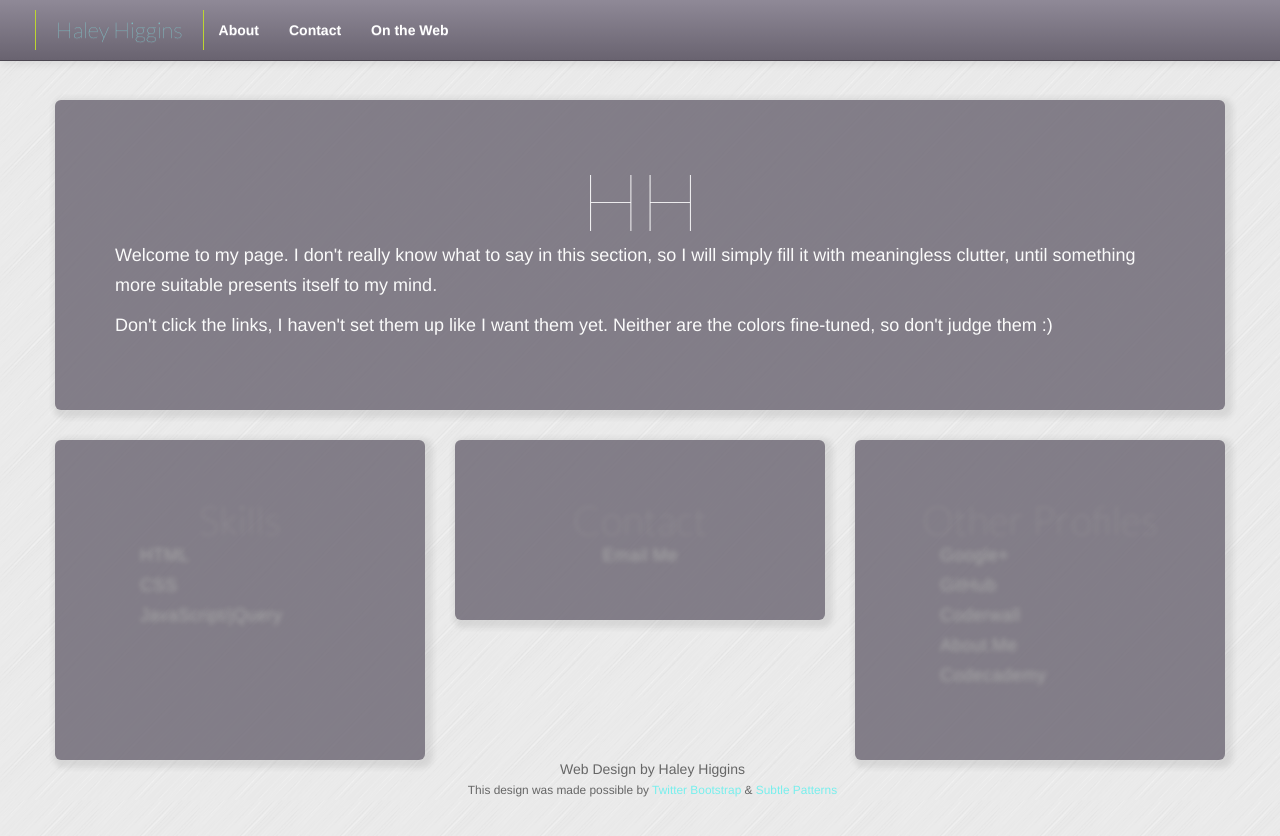
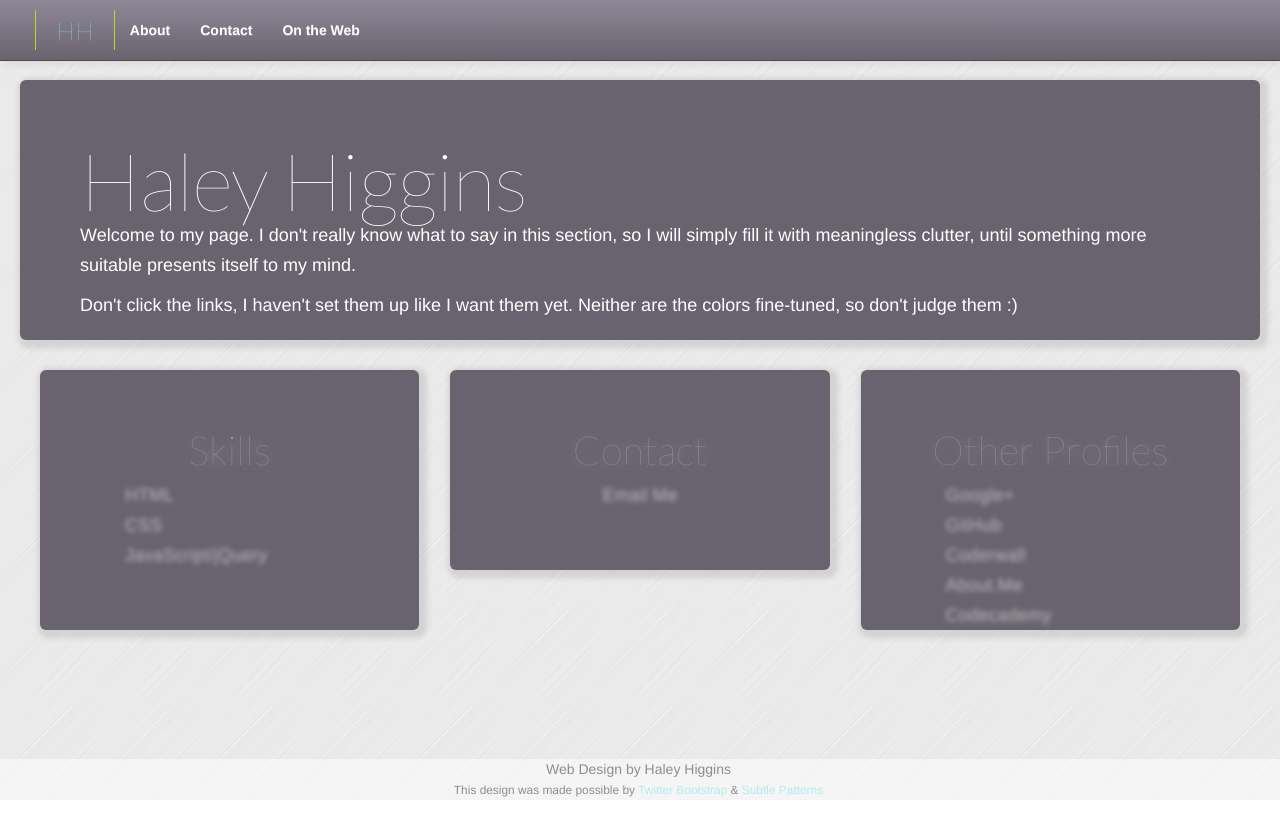
Before and after one commit to imhaleyfyi/gracenut.github.com, a plain HTML site: page index.html in a window 1280 px wide. After the commit the page ends 800 px from the top, so only its background shows below. Drawn offline with nearby package versions, Linux system fonts and the light colour scheme.

```diff
--- a/css/style.css
+++ b/css/style.css
@@ -11,7 +11,7 @@
 @media (min-width: 980px) {
 
 	body:nth-child(2){
-		margin-top: 100px;
+		margin-top: 80px;
 	}
 }
 
@@ -24,28 +24,33 @@
 	color: #78EFED;
 }
 
+ul li {
+	list-style-type: none;
+}
+
 .navbar * {
 	font-weight: bold;
 }
 
 .navbar a.brand:link, .navbar a.brand:visited {
 	font-family: Lato, 'Helvetica Neue', Helvetica, Arial, sans-serif;
-	font-size: 22px;
+	font-size: 25px;
 	color: #78EFED;
 	font-weight: normal;
 }
 
-.navbar .nav > li > a  {
-	color: white;
+.navbar .nav a:link, .navbar .nav a:visited {
+	color: #FFF;
 }
 
-.navbar .nav > li > a:hover  {
-	color: #BCD630;
+.navbar .nav a.active, .navbar .nav a.active:hover {
+	background-color: #333;
 }
 
-.navbar .tabbable > a.active {
+.navbar a.brand.active {
 	border-right: 1px solid #BCD630;
 	border-left: 1px solid #BCD630;
+	color: #78EFED;
 }
 
 .navbar-fixed-top .navbar-inner, .navbar-fixed-bottom .navbar-inner {
@@ -73,30 +78,27 @@
 		-moz-box-shadow:	3px 3px 5px 5px rgba(119, 119, 119, 0.2);
 			box-shadow:			3px 3px 5px 5px rgba(119, 119, 119, 0.2);
 	background-color: #696370;
-	opacity: 0.8;
 }
 
-.hero-unit * {
-	color: #FFF;
-	text-shadow: 0 0 5px #999;
+.hero-unit *, .hero-unit a:link, .hero-unit a:hover {
+	text-shadow: 0 0 5px #BBB;
 	color: transparent;
+	text-decoration: none;
+	cursor: default;
 }
 
-.hero-unit.active * {
-	text-shadow: none;
-	color: #FFF;
-	opacity: 1;
-}
-
-.hero-unit p {
+.hero-unit p, .hero-unit ul li, .hero-unit h1 {
 	text-align: left;
 }
 
 .hero-unit h1, .hero-unit h2 {
-	padding: 0;
-	margin: 0;
+	display: block;
+	padding-top: 0;
+	margin-top: 0;
 	font-family: Lato, 'Helvetica Neue', Helvetica, Arial, sans-serif;
 	font-weight: lighter;
+	text-shadow: 0 0 12px #BBB;
+	color: #999;
 }
 
 .hero-unit h1 {
@@ -107,30 +109,34 @@
 	font-size: 40px;
 }
 
-.hero-unit ul li{
-	text-align: left;
+.hero-unit.active h1, .hero-unit.active h2, .hero-unit.active p, .hero-unit.active a, .hero-unit.active ul li {
+	text-shadow: none;
+	color: #FFF;
+	opacity: 1;
 }
 
-.span4 .hero-unit {
-	height: 200px;
+.span12 .hero-unit, .span4 .hero-unit{
+	height: 140px;
 }
 
-#three {
-	height: 60px;
+.span4 #three {
+	height: 80px;
 }
 
 footer {
-	color: #666;
+	color: #333;
 }
 
-ul li {
-	list-style-type: none;
+.navbar-fixed-bottom {
+	background-color: #FFF;
+	margin-left: -3px;
+	opacity: 0.5;
 }
 
 .container > .container {
-	margin-bottom: 80px;
+	margin-bottom: 40px;
 }
 
 .bland {
-	color: #666;
+	color: #333;
 }
--- a/index.html
+++ b/index.html
@@ -2,11 +2,20 @@
 <html>
 <head>
   <title>Haley Higgins</title>
+
   <meta name="viewport" content="width=device-width, initial-scale=1.0">
   <link rel="stylesheet" href="css/bootstrap.min.css" />
+  <link rel="stylesheet" href="css/bootstrap-responsive.min.css" />
   <link rel="stylesheet" href="css/style.css" />
+
   <script src="http://code.jquery.com/jquery-latest.min.js"></script>
   <script src="js/bootstrap.min.js"></script>
+  <script src="js/script.js"></script>
+
+  <script type="text/javascript">var switchTo5x=true;</script>
+  <script type="text/javascript" src="http://w.sharethis.com/button/buttons.js"></script>
+  <script type="text/javascript" src="http://s.sharethis.com/loader.js"></script>
+
   <style type="text/css">
   </style>
 
@@ -27,12 +36,12 @@
         </a>
 
         <div class="tabbable">
-          <a class="brand active" href="#one" class="one">Haley Higgins</a>
+          <a class="active brand" href="#none">HH</a>
           <div class="nav-collapse">
             <ul class="nav">
-              <li><a href="#two">About</a></li>
-              <li><a href="#three">Contact</a></li>
-              <li><a href="#four">On the Web</a></li>
+              <li><a href="#ntwo">About</a></li>
+              <li><a href="#nthree">Contact</a></li>
+              <li><a href="#nfour">On the Web</a></li>
             </ul>
           </div>
         </div>
@@ -41,11 +50,11 @@
     </div>
   </div>
 
-  <div class="container">
-      <div class="row">
+  <div class="container-fluid">
+      <div class="row-fluid">
         <div class="span12">
           <div id="one" class="hero-unit active">
-            <h1>HH</h1>
+            <h1>Haley Higgins</h1>
             <p>Welcome to my page.  I don't really know what to say in this section, so I will simply fill it with
               meaningless clutter, until something more suitable presents itself to my mind.</p>
             <p>Don't click the links, I haven't set them up like I want them yet. Neither are the colors fine-tuned, so don't judge them :)</p>
@@ -53,8 +62,8 @@
         </div>
       </div>
 
-      <div class="container">
-        <div class="row">
+      <div class="container-fluid">
+        <div class="row-fluid">
           <div class="span4">
             <div id="two" class="hero-unit">
               <h2>Skills</h2>
@@ -69,7 +78,7 @@
           <div class="span4">
             <div id="three" class="hero-unit">
               <h2>Contact</h2>
-              <a href="mailto:texashandmaids@hotmail.com?subject=Hi%20Haley">Email Me</a>
+              <a href="mailto:gracenut@about.me?subject=Hi%20Haley">Email Me</a>
             </div>
           </div>
 
@@ -101,4 +110,9 @@
 
 </body>
   <link href='http://fonts.googleapis.com/css?family=Lato:100' rel='stylesheet' type='text/css'>
+  <script type="text/javascript">stLight.options({publisher: "13c78e80-219a-4fb6-9942-bbb01ed6e08a", doNotHash: false, doNotCopy: false, hashAddressBar: false});</script>
+  <script>
+    var options={ "publisher": "13c78e80-219a-4fb6-9942-bbb01ed6e08a", "position": "right", "ad": { "visible": false, "openDelay": 5, "closeDelay": 0}, "chicklets": { "items": ["googleplus", "twitter", "pinterest", "facebook", "sharethis"]}};
+    var st_hover_widget = new sharethis.widgets.hoverbuttons(options);
+  </script>
 </html>
--- a/js/script.js
+++ b/js/script.js
@@ -0,0 +1,15 @@
+$(document).ready(function(){
+	$('.tabbable a').click(function(){
+		var $this = $(this)
+		if ($this.hasClass('active')){
+			return;
+		}
+		else {
+			var $id = $this.attr('href').substring(2);
+			$('a.active').removeClass('active');
+			$('div.active').removeClass('active');
+			$this.addClass('active');
+			$('#'+$id).addClass('active');
+		}
+	});
+});
```
